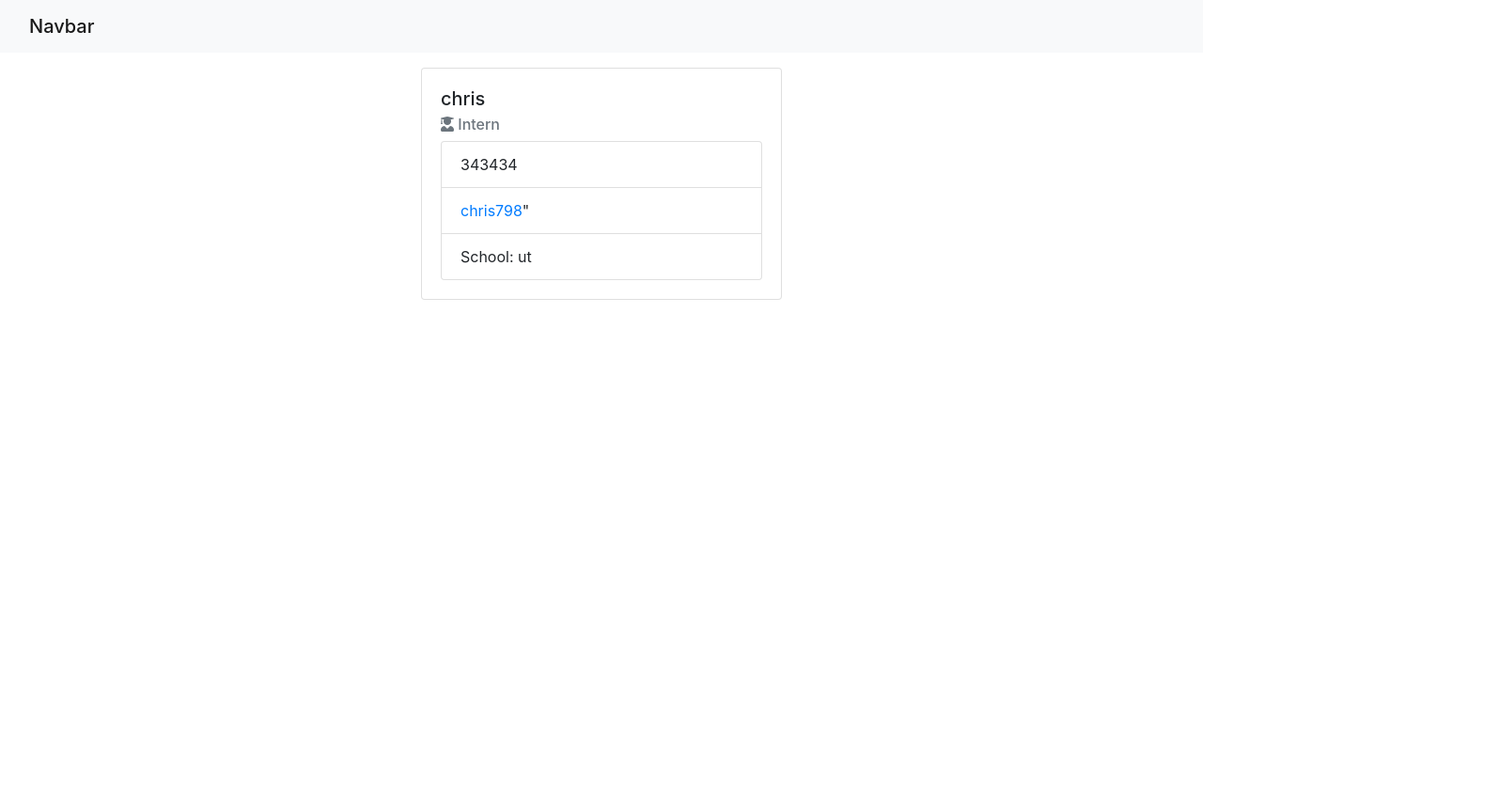
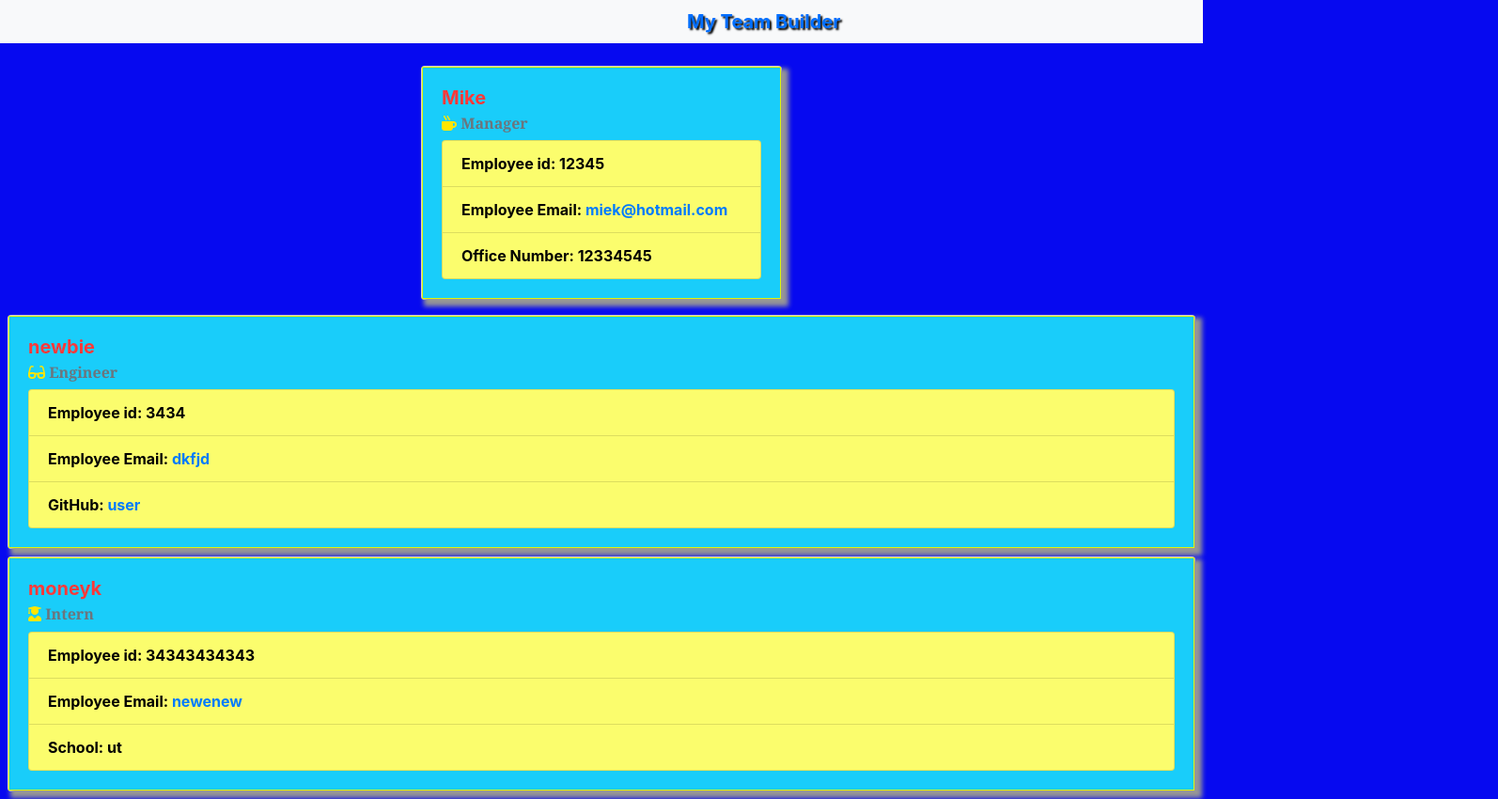
Before and after one commit to chris79kennard/Team-Profile-Generator, a website: page index.html in a window 1280 px wide. Shown: the whole page at 94% size, 1594 px wide, since content can reach past the window. Before the commit the page ends 800 px from the top, so only its background shows below. Drawn offline with nearby package versions, Linux system fonts and the light colour scheme; files that its build step writes are made by us from their sources.

Commit message:
added finishing touches to CSS styles and cleaned up a few errors

```diff
--- a/index.html
+++ b/index.html
@@ -14,24 +14,50 @@
       rel="stylesheet"
       href="https://cdnjs.cloudflare.com/ajax/libs/font-awesome/5.15.4/css/all.min.css"
     />
-    <link rel="stylesheet" href="assets/css/style.css" />
-    <title>Title</title>
+    <link rel="stylesheet" href="dist/style.css" />
+    <title>Employee Generator</title>
   </head>
   <body>
     <nav class="navbar navbar-light bg-light mb-3">
       <div class="container-fluid">
-        <span class="navbar-brand mb-0 h1">Navbar</span>
+        <span class="navbar-brand mb-0 h1">My Team Builder</span>
       </div>
     </nav>
-    <div class="container d-flex flex-wrap justify-content-center mt-3">
+    <div id="team-cards" class="container d-flex flex-wrap justify-content-center align-items-center">
 
-    <div class="card" style="width: 24rem">
+    <div class="card m-2" style="min-width: 24rem">
     <div class="card-body">
-      <h5 class="card-title">chris</h5>
+      <h5 class="card-title">Mike</h5>
+      <h6 class="card-subtitle mb-2 text-muted"><i class="fas fa-mug-hot"></i> Manager</h6>
+      <ul class="list-group">
+        <li class="list-group-item">Employee id: 12345</li>
+        <li class="list-group-item">Employee Email: <a href="mailto: miek@hotmail.com">miek@hotmail.com</a></li>
+        <li class="list-group-item">Office Number:  12334545</li>
+      </ul>
+    </div>
+  </div>
+</div>
+
+    <div class="card m-2" style="min-width: 24rem">
+    <div class="card-body">
+      <h5 class="card-title">newbie</h5>
+      <h6 class="card-subtitle mb-2 text-muted"><i class="fas fa-glasses"></i> Engineer</h6>
+      <ul class="list-group">
+        <li class="list-group-item">Employee id: 3434</li>
+        <li class="list-group-item">Employee Email: <a href="mailto: dkfjd">dkfjd</a></li>
+        <li class="list-group-item">GitHub:   <a href="https://github.com/user">user</a></li>
+      </ul>
+    </div>
+  </div>
+</div>
+
+    <div class="card m-2" style="min-width: 24rem">
+    <div class="card-body">
+      <h5 class="card-title">moneyk</h5>
       <h6 class="card-subtitle mb-2 text-muted"><i class="fas fa-user-graduate"></i> Intern</h6>
       <ul class="list-group">
-        <li class="list-group-item">343434</li>
-        <li class="list-group-item"><a href="mailto: chris798">chris798</a>"</li>
+        <li class="list-group-item">Employee id: 34343434343</li>
+        <li class="list-group-item">Employee Email: <a href="mailto: newenew">newenew</a></li>
         <li class="list-group-item">School:  ut</li>
       </ul>
     </div>
--- a/index.js
+++ b/index.js
@@ -130,14 +130,14 @@ function addEngineer() {
     .then((answers) => {
       console.log(answers);
       // * destructure the answers object.
-      const { engineerName, engineerId, engineerEmail, engineerOffice } =
+      const { engineerName, engineerId, engineerEmail, engineerGithub } =
         answers;
       // * create new instance of engineer class
       const engineer = new Engineer(
         engineerName,
         engineerId,
         engineerEmail,
-        engineerOffice
+        engineerGithub
       );
       // * add manager to array
       allOfMyTeam.push(engineer);
@@ -185,7 +185,7 @@ function addIntern() {
         internEmail,
         internSchool
       );
-      // * add manager to array
+      // * add intern to array
       allOfMyTeam.push(intern);
       menuPrompt();
     });
@@ -214,8 +214,6 @@ function finalizeTeam() {
       additiionalLable = "GitHub: ";
       icon = `<i class="fas fa-glasses"></i>`;
     }
-  }
-
     giantTeamMemberObject = {
       name: name,
       id: id,
@@ -225,8 +223,8 @@ function finalizeTeam() {
       additiionalLable: additiionalLable,
       icon: icon,
     };
-
     teamValueArray.push(giantTeamMemberObject);
+  }
 
   generateMyHTML(teamValueArray);
 }
@@ -250,16 +248,16 @@ function generateMyHTML() {
       rel="stylesheet"
       href="https://cdnjs.cloudflare.com/ajax/libs/font-awesome/5.15.4/css/all.min.css"
     />
-    <link rel="stylesheet" href="assets/css/style.css" />
-    <title>Title</title>
+    <link rel="stylesheet" href="dist/style.css" />
+    <title>Employee Generator</title>
   </head>
   <body>
     <nav class="navbar navbar-light bg-light mb-3">
       <div class="container-fluid">
-        <span class="navbar-brand mb-0 h1">Navbar</span>
+        <span class="navbar-brand mb-0 h1">My Team Builder</span>
       </div>
     </nav>
-    <div class="container d-flex flex-wrap justify-content-center mt-3">
+    <div id="team-cards" class="container d-flex flex-wrap justify-content-center align-items-center">
     `;
   // giantTeamMemberObject = {
   //   name: name,
@@ -279,16 +277,16 @@ function generateMyHTML() {
       additionalFinal = element.additionMethod;
     }
 
-    let linkedEmail = `<a href="mailto: ${element.email}">${element.email}</a>"`;
+    let linkedEmail = `<a href="mailto: ${element.email}">${element.email}</a>`;
 
     htmlString = htmlString.concat(`
-    <div class="card" style="width: 24rem">
+    <div class="card m-2" style="min-width: 24rem">
     <div class="card-body">
       <h5 class="card-title">${element.name}</h5>
       <h6 class="card-subtitle mb-2 text-muted">${element.icon} ${element.role}</h6>
       <ul class="list-group">
-        <li class="list-group-item">${element.id}</li>
-        <li class="list-group-item">${linkedEmail}</li>
+        <li class="list-group-item">Employee id: ${element.id}</li>
+        <li class="list-group-item">Employee Email: ${linkedEmail}</li>
         <li class="list-group-item">${element.additiionalLable} ${additionalFinal}</li>
       </ul>
     </div>
--- a/lib/Engineer.js
+++ b/lib/Engineer.js
@@ -12,12 +12,12 @@ class Engineer extends Employee {
   getRole() {
     return "Engineer";
   }
-  // * create a getOfficeNum() method
+  // * create a getGithub() method
   getGithub() {
     console.log(this.github);
     return this.github;
   }
-  getGithubLink() {}
+  // getGithubLink() {}
 }
 
 module.exports = Engineer;
```
Also changed, not shown: dist/style.css. Lines whose indentation alone changed are shown as unchanged.
